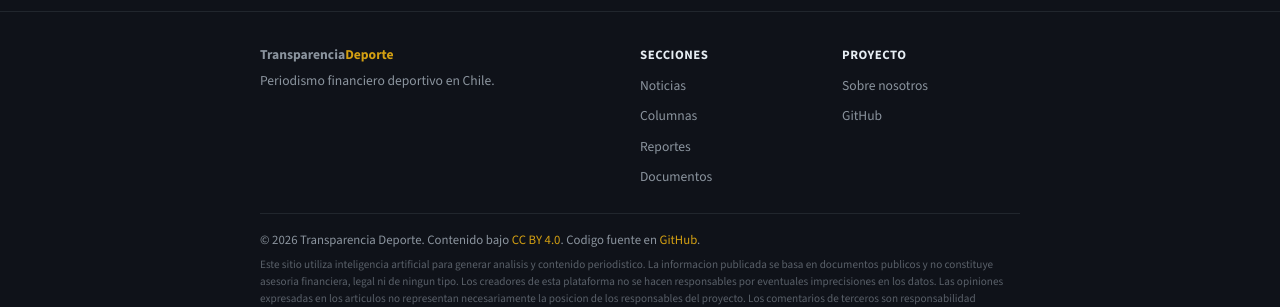
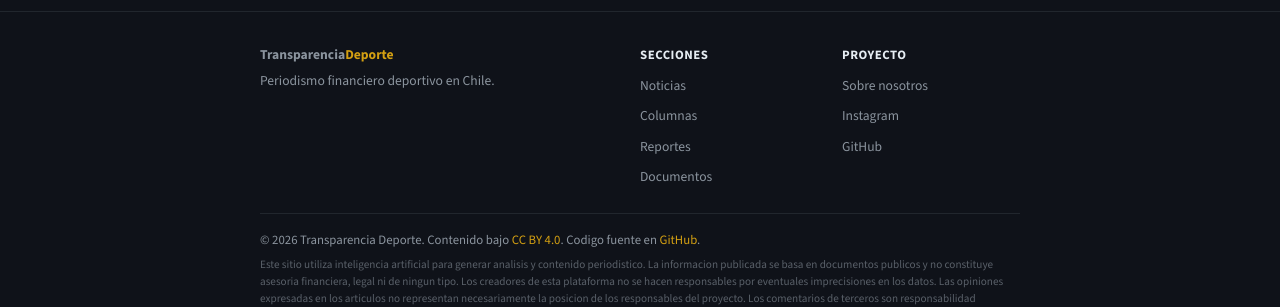
Before and after one commit to analisisdeportescl/analisisdeportescl.github.io, a Jekyll site: the page built from index.html, in a window 1280 px wide and 900 px high, scrolled down 629 px. Shown: the part 544-851 px from the top of the window. Built offline with Jekyll 4.4.1, drawn with Linux system fonts in a browser that asks for light colours.

Commit message:
Add Instagram link to footer
Co-Authored-By: Claude Opus 4.6 <noreply@anthropic.com>

```diff
--- a/_includes/footer.html
+++ b/_includes/footer.html
@@ -18,6 +18,7 @@
         <p><strong>Proyecto</strong></p>
         <ul class="footer-links">
           <li><a href="{{ '/sobre/' | relative_url }}">Sobre nosotros</a></li>
+          <li><a href="https://www.instagram.com/transparenciadeporte" target="_blank" rel="noopener">Instagram</a></li>
           <li><a href="{{ site.github_repo }}" target="_blank" rel="noopener">GitHub</a></li>
           {% if site.google_form_contacto != "" %}
             <li><a href="{{ site.google_form_contacto }}" target="_blank" rel="noopener">Contacto</a></li>
```
